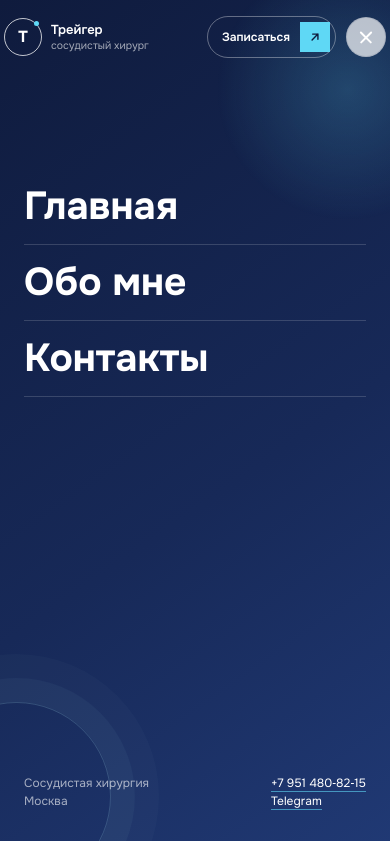
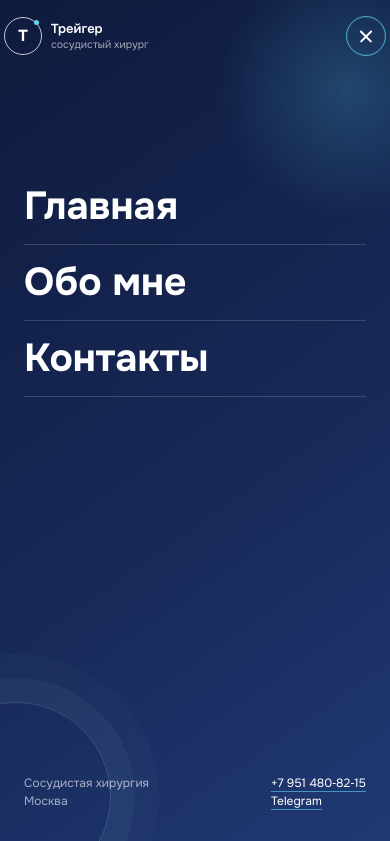
Before and after one commit to Arche117/georgiy-treyger-site, a plain HTML site: page index.html in a window 390 px wide. Both pictures are taken after a click on the button 366 px from the left and 37 px from the top of the page. Shown: the top 841 px of the page. Drawn offline with Linux system fonts and the light colour scheme.

Commit message:
Refine fullscreen menu controls

```diff
--- a/css/styles.css
+++ b/css/styles.css
@@ -527,11 +527,11 @@ section h2{font-size:clamp(1.6rem,2.6vw,2.3rem);max-width:20ch;margin-bottom:8px
   .nav-toggle[aria-expanded="true"] span:nth-child(3){transform:translateY(-5.5px) rotate(-45deg);}
   body.menu-open{overflow:hidden;}
   body.menu-open .site-header{background:transparent;border-color:transparent;backdrop-filter:none;}
-  body.menu-open .brand,body.menu-open .nav-toggle,body.menu-open .header-cta{position:relative;z-index:100;color:#fff;}
+  body.menu-open .brand,body.menu-open .nav-toggle{position:relative;z-index:100;color:#fff;}
   body.menu-open .brand-mark{border-color:rgba(255,255,255,.75);color:#fff;}
   body.menu-open .brand-text small{color:rgba(255,255,255,.62);}
-  body.menu-open .header-cta .quickcontact-toggle{border-color:rgba(255,255,255,.35);color:#fff;}
-  body.menu-open .header-cta .chevron{background:var(--cyan);color:var(--navy);}
+  body.menu-open .header-cta{display:none;}
+  body.menu-open .nav-toggle{margin-left:auto;background:transparent;border-color:rgba(95,216,245,.72);box-shadow:inset 0 0 0 1px rgba(95,216,245,.12);}
   .about-grid{grid-template-columns:1fr;}
   .about-photos{order:-1;height:auto;aspect-ratio:4/5;}
   .roadmap-flow{display:none;}
--- a/index.html
+++ b/index.html
@@ -479,11 +479,11 @@ li.is-active .faq-content{grid-template-rows:1fr;}
   .nav-mobile-meta a{color:#fff;border-bottom:1px solid rgba(95,216,245,.6);}
   body.menu-open{overflow:hidden;}
   body.menu-open .site-header{background:transparent;border-color:transparent;backdrop-filter:none;}
-  body.menu-open .brand,body.menu-open .nav-toggle,body.menu-open .site-header>.wrap>.btn{position:relative;z-index:100;color:#fff;}
+  body.menu-open .brand,body.menu-open .nav-toggle{position:relative;z-index:100;color:#fff;}
   body.menu-open .brand-mark{border-color:rgba(255,255,255,.75);color:#fff;}
   body.menu-open .brand-text small{color:rgba(255,255,255,.62);}
-  body.menu-open .site-header>.wrap>.btn{border-color:rgba(255,255,255,.35);}
-  body.menu-open .site-header>.wrap>.btn .btn-arrow{background:var(--cyan);color:var(--navy);}
+  body.menu-open .site-header>.wrap>.btn{display:none;}
+  body.menu-open .nav-toggle{margin-left:auto;background:transparent;border-color:rgba(95,216,245,.72);box-shadow:inset 0 0 0 1px rgba(95,216,245,.12);}
   .nav-toggle{display:flex;}
 }
 @media (max-width:640px){
```
